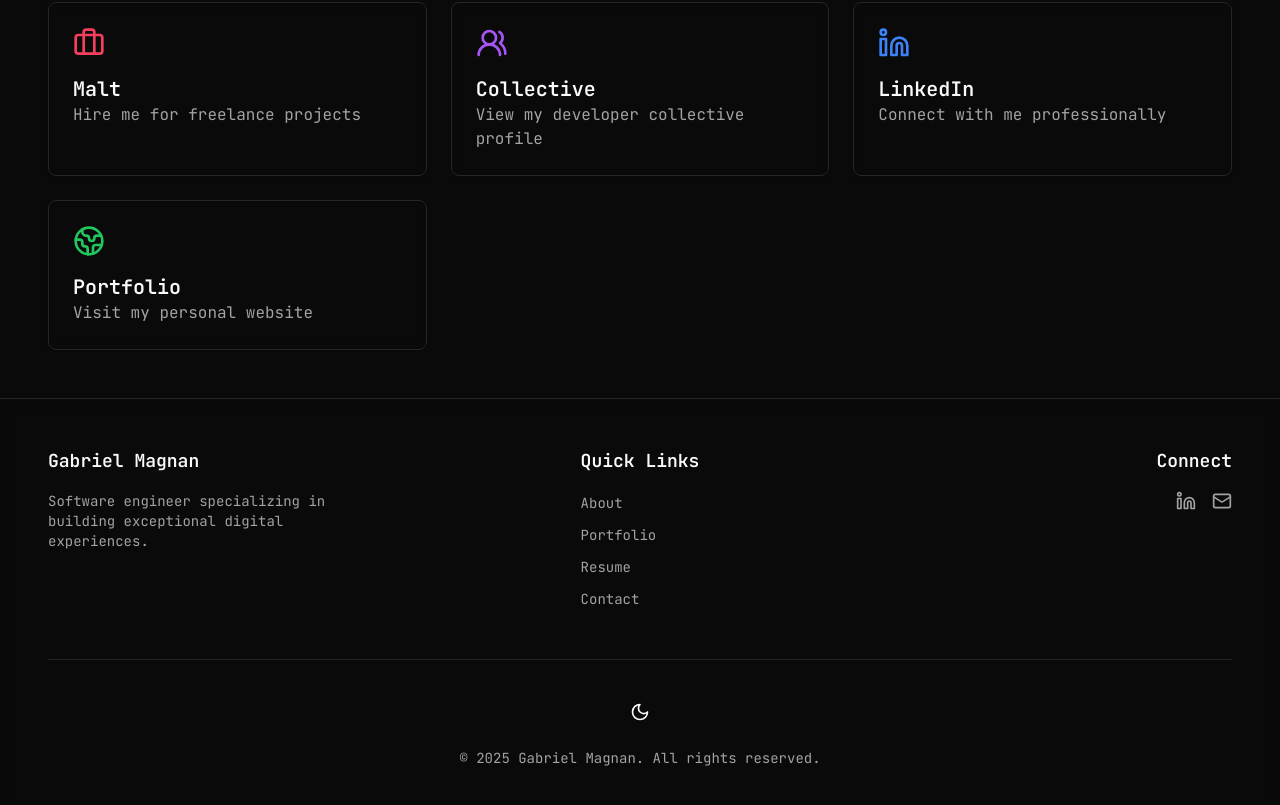
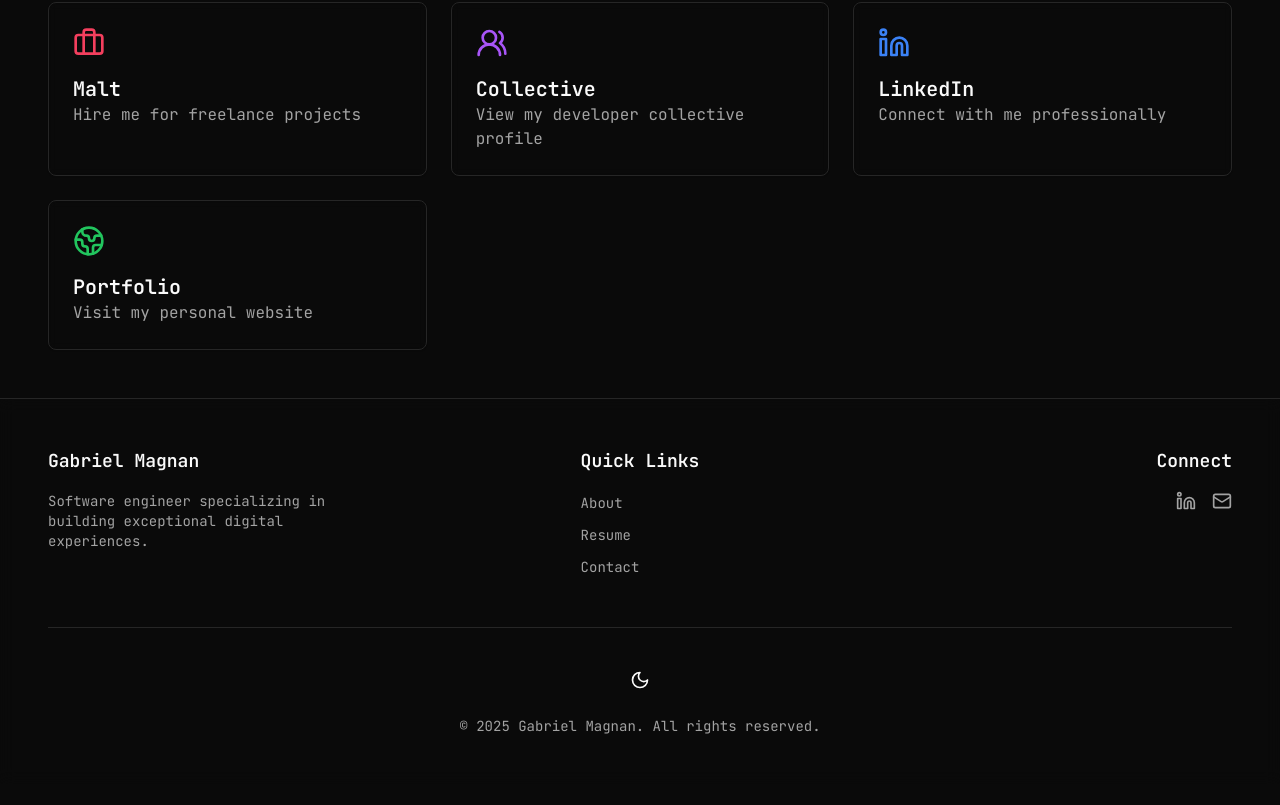
Before and after one commit to gabmagnan/gabriel-magnan-website, a Next.js app: page / in a window 1280 px wide. Shown: the part 983-1788 px from the top of the page. After the commit the page ends 1767 px from the top, so only its background shows below. Built offline with nearby package versions, Linux system fonts and the light colour scheme.

Commit message:
hide portfolio and password

```diff
--- a/components/footer.tsx
+++ b/components/footer.tsx
@@ -59,14 +59,14 @@ export function Footer() {
                     About
                   </Link>
                 </li>
-                <li>
+                {/*<li>
                   <Link
                     className="text-sm text-muted-foreground transition-colors hover:text-foreground"
                     href="/portfolio"
                   >
                     Portfolio
                   </Link>
-                </li>
+                </li>*/}
                 <li>
                   <Link
                     className="text-sm text-muted-foreground transition-colors hover:text-foreground"
--- a/components/navigation.tsx
+++ b/components/navigation.tsx
@@ -23,10 +23,10 @@ const routes: Route[] = [
     href: '/',
     label: 'About',
   },
-  {
-    href: '/portfolio',
-    label: 'Portfolio',
-  },
+  // {
+  //   href: '/portfolio',
+  //   label: 'Portfolio',
+  // },
   {
     href: '/resume',
     label: 'Resume',
--- a/middleware.ts
+++ b/middleware.ts
@@ -10,7 +10,9 @@ export function middleware(request: NextRequest) {
   //   return NextResponse.rewrite(new URL('/password', request.url));
   // }
 
-  console.log(`${request.method || ''} ${request.url}`);
+  if (['/portfolio', '/password'].includes(request.nextUrl.pathname)) {
+    return NextResponse.redirect(new URL('/', request.url));
+  }
 
   return NextResponse.next();
 }
```
